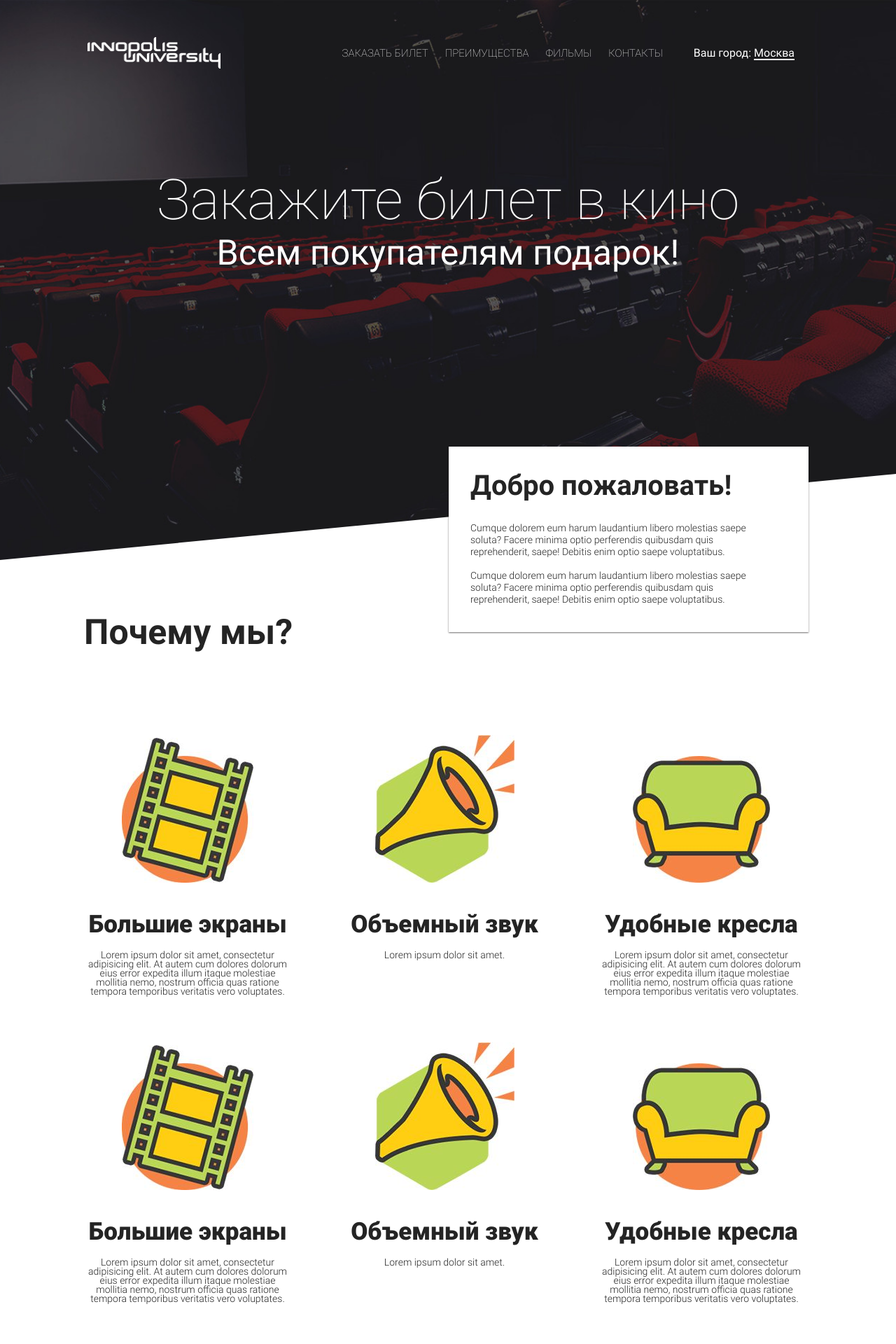
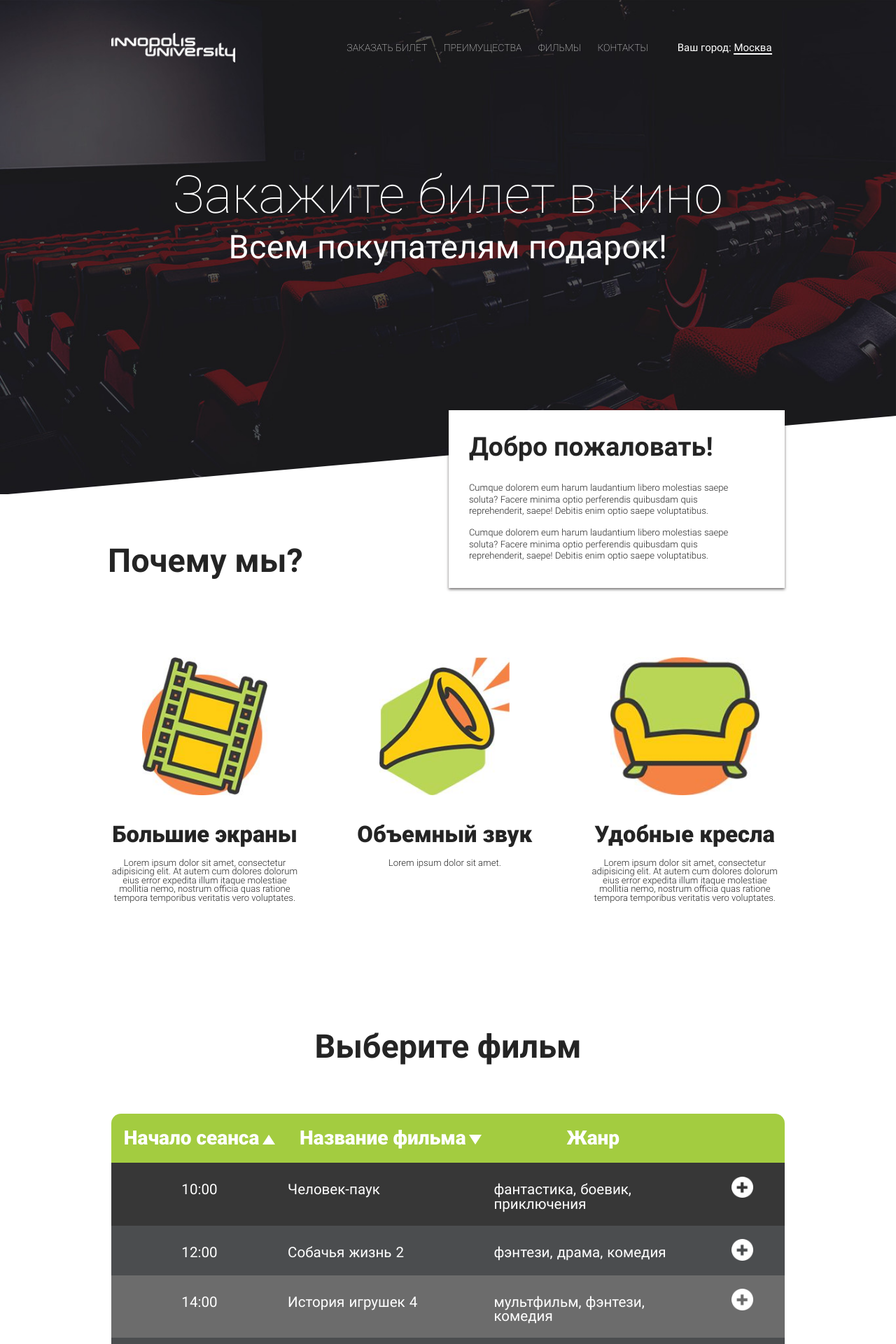
Before and after one commit to MefAldemisov/InnoWeb, a PHP site: page / in a window 1280 px wide; the page is wider, and only the part inside the window is pictured. Shown: the top 1920 px of that part at 70% size. Run offline with PHP 8.4, Linux system fonts and the light colour scheme.

Commit message:
3.6 - 1 - System is scalable

```diff
--- a/css/style.css
+++ b/css/style.css
@@ -1,4 +1,7 @@
 /*General features*/
+html {
+    font-size: 1.46vw;
+}
 body {
     box-sizing: border-box;
     color: #fff; /*The most common by the elements*/
@@ -12,37 +15,37 @@ body {
 li {
     text-transform: uppercase;
     font-weight: 100;
-    font-size: 15px;
+    font-size: 0.75rem;
 }
 h1 {
     font-weight: 100;
-    font-size: 80px;
+    font-size: 4rem;
 }
 h2 {
     color: #242424;
     font-weight: 700;
-    font-size: 50px;
+    font-size: 2.5rem;
 }
 h3 {
     font-weight: 900;
-    font-size: 35px;
+    font-size: 1.75rem;
 }
 p {
     color: #242424;
     font-weight: 300;
-    font-size: 14px;
+    font-size: 0.7rem;
 }
 th {
     font-weight: 900;
-    font-size: 30px;
+    font-size: 1.5rem;
 }
 td {
     font-weight: 400;
-    font-size: 22px;
+    font-size: 1.1rem;
 }
 button { /*I'm not shure, that it is generalizable*/
     font-weight: 400;
-    font-size: 18px;
+    font-size: 0.9rem;
 }
 a {
     color: inherit;
@@ -63,34 +66,34 @@ header {
     background-color: #242424;
     background: url(../images/background_1.jpg) no-repeat top center;
     background-size: cover;
-    height: 100vh;
-    padding-top: 53px;
-    margin-bottom: 78px;
+    height: 88.2vh;
+    padding-top: 2.5rem;
+    margin-bottom: 3.9rem;
     position: relative;
 }
 header::after,
 .background-triangle {
     content: "";
     position: absolute;
-    bottom: 0;
+    bottom: -1px; /*one line appers otherwise*/
     right: 0;
     width: 0;
     height: 0;
     border-style: solid;
-    border-width: 0 0 123px 100vw;
+    border-width: 0 0 6.1rem 100vw;
     border-color: transparent transparent #fff transparent;
 }
 .header__first-line {
     overflow: hidden;
 }
 .header__content {
-    width: 1030px;
+    width: 51.5rem;
     height: inherit;
     margin: 0 auto;
 }
 .header__inno-logo {
     float: left;
-    width:190px;
+    width: 9.5rem;
     align-items: center;
 }
 ul {
@@ -100,12 +103,15 @@ ul a:hover {
     border-bottom: 1px solid;
 }
 .header__first-line_right {
-    margin-top: 15px;
+    margin-top: 0.6rem;
     float: right;
 }
 .header__first-line_right * {
     display: inline-block;
-    margin-right: 10px;
+    margin-right: 0.5rem;
+}
+.header__location-box {
+    font-size: 0.8rem;
 }
 .header__location {
     position: relative;
@@ -113,101 +119,107 @@ ul a:hover {
 .header__location::before {
     content: "";
     position: absolute;
-    bottom: -2px;
+    bottom: -0.12em;
     width: 100%;
-    height: 2px;
+    height: 0.12em;
     background-color: #fff;
 }
 .header__main-titles {
     clear: both;
-    margin-top: 148px;
+    margin-top: 8.2rem;
+    letter-spacing: 0.02em;
     text-align: center;
 }
 .header__subtitle {
-    margin-top: 10px;
+    margin-top: 0.7rem;
     font-weight: 400;
     color: #fff;
 }
 /*Welcome*/
 .welcome__container {
     position: relative;
-    width: 1030px;
+    width: 51.5rem;
     margin: 0 auto;
 }
 .welcome {
     position: absolute;
     background-color: #fff;
-    width: 514px;
-    padding: 36px 60px 21px 31px;
-    box-shadow: 0px 1px 2px 0px rgba(35, 31, 32, 0.65);
+    width: 25.7rem;
+    padding: 1.8rem 3rem 1.22rem 1.55rem;
+    box-shadow: 0px 0.1rem 0.2rem 0px rgba(35, 31, 32, 0.65);
     right: 0;
-    top: -30vh;
+    top: -24vh;
     z-index: 2;
 }
 .welcome p {
-    line-height: 17px;
-    margin-bottom: 17px;
+    line-height: 1.25em;
+    word-spacing: 0.03em;
+    margin-bottom: 0.8rem;
 }
 .welcome__header {
-    font-size: 40px;
-    margin-bottom: 32px;
+    font-size: 2rem;
+    margin-bottom: 1.7rem;
 }
 /*Benefits*/
 .benefits {
     overflow: hidden;
-    width: 1040px;
+    width: 52rem;
     margin: auto;
-    margin-bottom: 130px;
+    margin-bottom: 6.5rem;
 }
 .benefits__header {
-    margin-bottom: 122px;
+    margin-bottom: 6.1rem;
 }
 .benefits__container {
-    width: 1030px;
-    display: inline-flex;
+    width: 51.5rem;
+    display: flex;
     flex-flow: wrap row;
     justify-content: space-between;
 }
 .benefits__benefit {
-    flex-basis: 296px;
+    flex-basis: 14.8rem;
     text-align: center;
 }
 .benefits__img-container {
     display: inline-flex;
     align-items: flex-end;
-    height: 211px;
-    margin-bottom: 42px;
+    height: 10.55rem;
+    margin-bottom: 2.1rem;
+}
+.benefits__img {
+    height: 10.55rem;
 }
 .benefits__img:hover {
     transform: scale(1.07);
 }
 .benefits__benefit-name {
     color: #242424;
-    margin-bottom: 20px;
+    margin-bottom: 1rem;
     text-align: center;
 }
 .benefits p {
-    line-height: 13px;
-    margin-bottom: 66px;
+    line-height: 0.95em;
+    margin-bottom: 3.3rem;
 }
 /*Table*/
 .timetable {
-    max-width: 1030px;
+    max-width: 51.5rem;
     margin: 0 auto;
-    margin-bottom: 150px;
+    margin-bottom: 7.5rem;
 }
 .timetable__header {
-    margin: 0 0 77px 0;
+    margin: 0 0 3.85rem 0;
     text-align: center;
 }
 table {
     width: 100%;
+    max-width: 100%;
     border-collapse: collapse;
-    border-radius: 15px;
+    border-radius: 0.75rem;
     overflow: hidden;
 }
 th {
-    height: 75px;
+    height: 3.75rem;
     text-align: center;
     vertical-align: middle;
 }
@@ -215,18 +227,18 @@ th {
 th::after {
     content: "";
     display: inline-block;
-    margin-left: 5px;
+    margin-left: 0.25rem;
     width: 0;
     height: 0;
     border-style: solid;
     border-color: transparent;
 }
 th:nth-of-type(1)::after { /*To bottom direction*/
-    border-width: 0 10px 15px 10px;
+    border-width: 0 0.5rem 0.75rem 0.5rem;
     border-color: transparent transparent #fff transparent;
 }
 th:nth-of-type(2)::after { /*To top direction*/
-    border-width: 15px 10px 0 10px;
+    border-width: 0.75rem 0.5rem 0 0.5rem;
     border-color:#fff transparent transparent transparent;
 }
 /*Table colors*/
@@ -244,79 +256,81 @@ tbody tr:nth-of-type(3n) {
 }
 /*Table columns*/
 td {
-    padding-top: 30px;
-    padding-bottom: 22px;
+    padding-top: 1.5rem;
+    padding-bottom: 1.1rem;
     vertical-align: top;
     word-break: break-word;
     text-align: center;
 }
 td:nth-of-type(1) {
-    width: 270px;
-    max-width: 270px;
+    width: 13.5rem;
+    max-width: 13.5rem;
 }
 td:nth-of-type(2),
 td:nth-of-type(3) {
-    width: 315px;
-    max-width: 315px;
+    width: 15.75rem;
+    max-width: 15.75rem;
     text-align: left;
-    word-spacing: 1px;
+    word-spacing: 0.05em;
 }
 td:nth-of-type(4) {
-    width: 130px;
-    max-width: 130px;
-    padding-top: 21px;
+    width: 6.5rem;
+    max-width: 6.5rem;
+    padding-top: 1.05rem;
 }
 .timetable__plus-img {
-    width: 33px;
-    height: 33px;
+    width: 1.65rem;
+    height: 1.65rem;
 }
 .timetable__footer {
-    margin: 40px auto;
-    width: 830px;
+    margin: 2rem auto;
+    width: 41.5rem;
     text-align: center;
+    word-spacing: 0.01em;
+    line-height: 0.9em;
 }
 /*Present*/
 .present {
     background-color: #000000;
     background: url(../images/background_2_3.png) no-repeat top center / cover;
     background-size: cover;
-    height: 80vh;
-    margin-bottom: 91px;
+    height: 80.6vh;
+    margin-bottom: 4.55rem;
     position: relative;
 }
 .present .background-triangle:first-child {
     content: "";
     position: absolute;
-    top: 0;
+    top: -1px;
     left: 0;
     width: 0;
     height: 0;
     border-style: solid;
-    border-width: 121px 99vw 0 0;
+    border-width: 6.05rem 99vw 0 0;
     border-color:  #fff transparent transparent transparent;
 }
 .present__text-container {
-    width: 1030px;
+    width: 52.8rem;
     margin: 0 auto;
     position: relative;
 }
 .present__text {
     position: absolute;
-    width: 667px;
+    width: 33.35rem;
     right: 0;
-    top: 149px;
+    top: 7.1rem;
     text-align: right;
-    margin-bottom: 52px;
+    margin-bottom: 2.6rem;
 }
 .present__icon {
     border-radius: 50%;
     background-color: #fbaf16;
-    box-shadow: 10.5px 18.187px 12px 0 rgba(35, 31, 32, 0.55);
+    box-shadow: 0.5rem 0.9rem 0.6rem 0 rgba(35, 31, 32, 0.55);
     position: absolute;
-    left: 0;
-    top: -66px;
-    width: 330px;
-    height: 330px;
+    left: 1rem;
+    top: -3.3rem;
+    width: 16.5rem;
+    height: 16.5rem;
     z-index: 2;
 }
 .present__text * {
--- a/index.html
+++ b/index.html
@@ -90,36 +90,6 @@
                     illum itaque molestiae mollitia nemo, nostrum officia quas ratione tempora temporibus veritatis vero
                     voluptates.</p>
             </article>
-            <!-- Duplicated part -->
-            <article class="benefits__benefit benefits__first-benefit">
-                <div class="benefits__img-container">
-                    <img class="benefits__img" src="images/b2_icon_1.jpg" alt="a colorful filmstrip">
-                </div>
-                <h3 class="benefits__benefit-name">Большие экраны</h3>
-                <p>
-                    Lorem ipsum dolor sit amet, consectetur adipisicing elit. At autem cum dolores dolorum eius error
-                    expedita
-                    illum itaque molestiae mollitia nemo, nostrum officia quas ratione tempora temporibus veritatis vero
-                    voluptates.
-                </p>
-            </article>
-            <article class="benefits__benefit">
-                <div class="benefits__img-container">
-                    <img class="benefits__img" src="images/b2_icon_2.jpg" alt="a big loudspeaker">
-                </div>
-                <h3 class="benefits__benefit-name">Объемный звук</h3>
-                <p>Lorem ipsum dolor sit amet.</p>
-            </article>
-            <article class="benefits__benefit">
-                <div class="benefits__img-container">
-                    <img class="benefits__img" src="images/b2_icon_3.jpg" alt="a comfortable sofa">
-                </div>
-                <h3 class="benefits__benefit-name">Удобные кресла</h3>
-                <p>Lorem ipsum dolor sit amet, consectetur adipisicing elit. At autem cum dolores dolorum eius error
-                    expedita
-                    illum itaque molestiae mollitia nemo, nostrum officia quas ratione tempora temporibus veritatis vero
-                    voluptates.</p>
-            </article>
         </div>
     </section>
     <section class="timetable">
@@ -156,7 +126,7 @@
                     <td>16:00</td>
                     <td>Люди в черном: Интернэшнл</td>
                     <td>фантастика, боевик, комедия</td>
-                    <td><img class="plus_img" src="images/plus.png" alt="plus sign"></td>
+                    <td><img class="timetable__plus-img" src="images/plus.png" alt="plus sign"></td>
                 </tr>
             </tbody>
         </table>
@@ -777,8 +747,8 @@
                     </svg>
                 </a>
                 <a href="https://www.tumblr.com" target="_blank" title="Tumblr social network">
-                    <svg class="block07__svg" xmlns="http://www.w3.org/2000/svg"
-                        xmlns:xlink="http://www.w3.org/1999/xlink" width="49px" height="49px">
+                    <svg xmlns="http://www.w3.org/2000/svg" preserveAspectRatio="xMidYMid"
+                        xmlns:xlink="http://www.w3.org/1999/xlink" width="49px" height="49px" viewBox="0 0 49 48.06">
                         <defs>
                             <filter filterUnits="userSpaceOnUse" id="drop-shadow" x="0px" y="0px" width="49px"
                                 height="49px">
```
Also changed, not shown: other parts of css/style.css (+49 -38 lines), css/form.css (+15 -15 lines).
